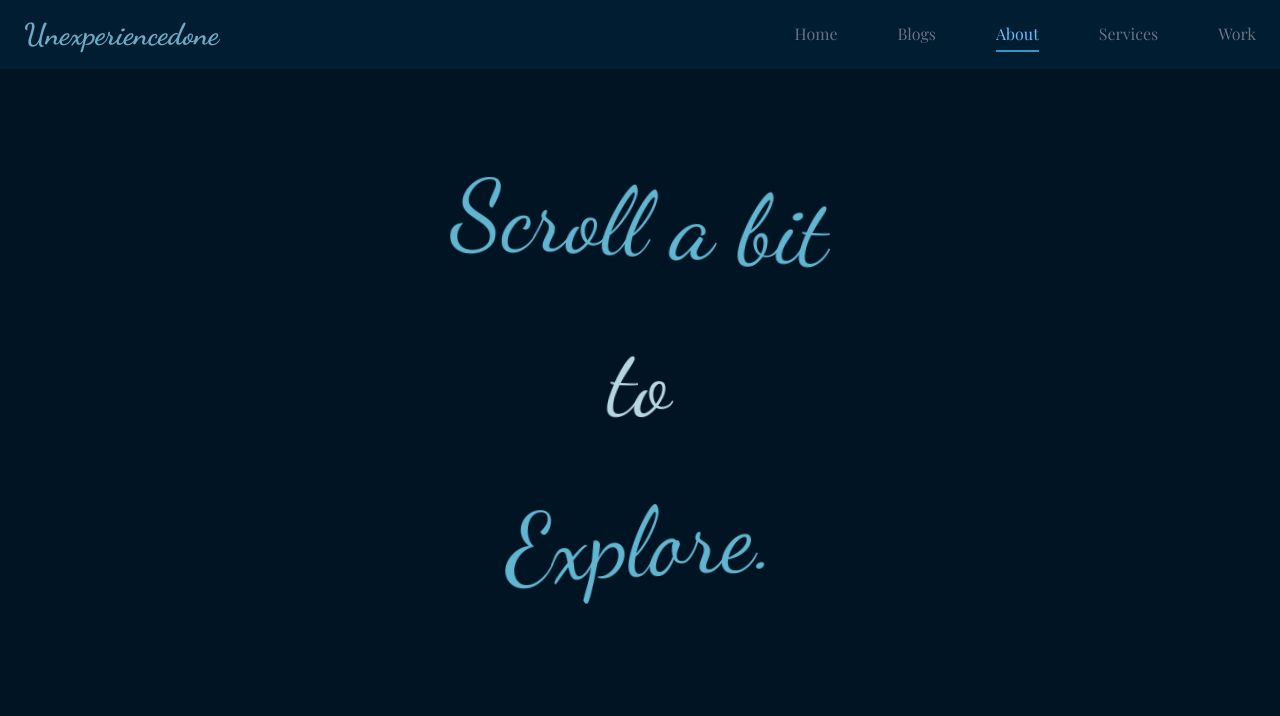
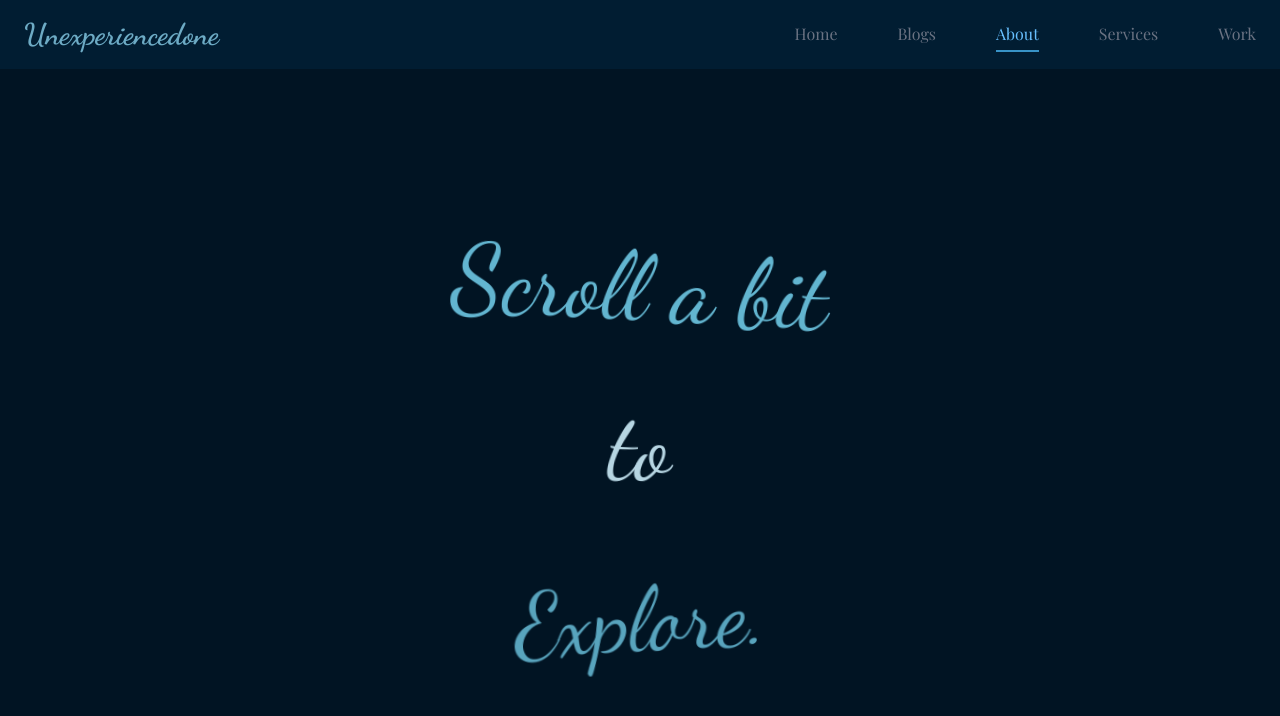
Before and after one commit to unexperiencedone/my_portfolio, a Next.js app: page /about in a window 1280 px wide. Shown: the top 716 px of the page. Built offline with nearby package versions, Linux system fonts and the light colour scheme.

Commit message:
debugging-3 css errors in deployment

```diff
--- a/app/about/page.tsx
+++ b/app/about/page.tsx
@@ -24,7 +24,7 @@ export default function About() {
           className="min-h-screen flex lg:flex-row items-center lg:items-start justify-center gap-12 lg:gap-20 px-4 md:px-12 lg:px-20 py-10 text-steel-blue-200 ${playfair.className} p-8 leading-loose cursor-pointer w-full max-w-7xl mx-auto items-center"
         >
           <h1
-            className={`${ds.className} text-center flex flex-col justify-center flex-1 text-8xl gap-16 top-14 relative`}
+            className={`${ds.className} text-center flex flex-col justify-center flex-1 text-8xl gap-16 p-30`}
           >
             <span className="transition-all duration-300 inline-block relative text-light-blue-400 scroll-hybrid rotate-3 hover:rotate-0 hover:[text-shadow:0_4px_8px_#91c0d4]">
               Scroll a bit
```
